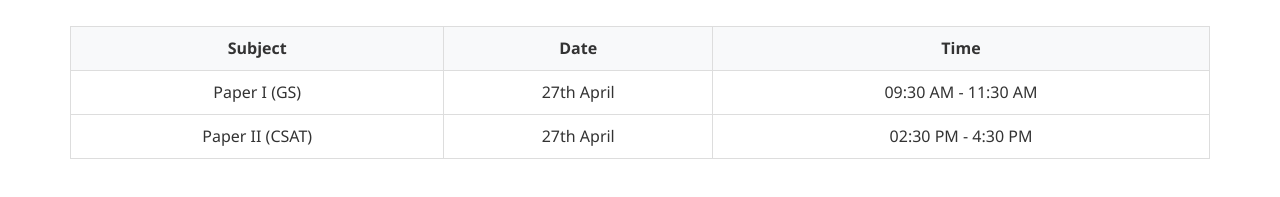
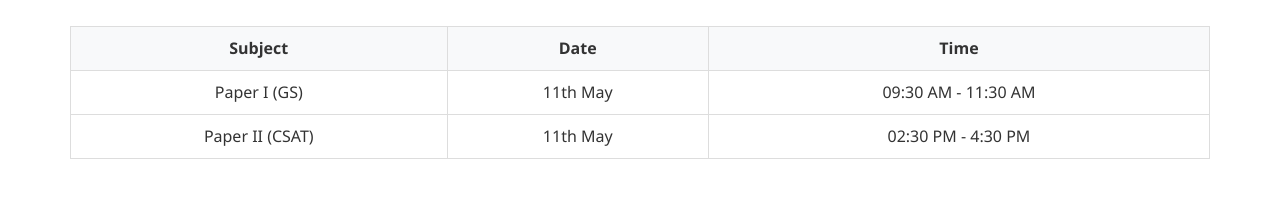
Before and after one commit to drsmtgd/tdt, a plain HTML site: page index.html in a window 1280 px wide. Shown: the part 449-646 px from the top of the page. Drawn offline with nearby package versions, Linux system fonts and the light colour scheme.

Commit message:
Update index.html

```diff
--- a/index.html
+++ b/index.html
@@ -78,12 +78,12 @@
         </tr>
         <tr style="border:1px solid #ddd;">
             <td align="center" style="border-bottom:1px solid #ddd;border-right:1px solid #ddd;">Paper I (GS)</td>
-            <td align="center" style="border-bottom:1px solid #ddd;border-right:1px solid #ddd;">27th April</td>
+            <td align="center" style="border-bottom:1px solid #ddd;border-right:1px solid #ddd;">11th May</td>
             <td align="center" style="border-bottom:1px solid #ddd;border-right:1px solid #ddd;">09:30 AM - 11:30 AM</td>
         </tr>
         <tr style="border:1px solid #ddd;">
             <td align="center" style="border-bottom:1px solid #ddd;border-right:1px solid #ddd;">Paper II (CSAT)</td>
-            <td align="center" style="border-bottom:1px solid #ddd;border-right:1px solid #ddd;">27th April</td>
+            <td align="center" style="border-bottom:1px solid #ddd;border-right:1px solid #ddd;">11th May</td>
             <td align="center" style="border-bottom:1px solid #ddd;border-right:1px solid #ddd;">02:30 PM - 4:30 PM</td>
         </tr>
     </thead>
```
